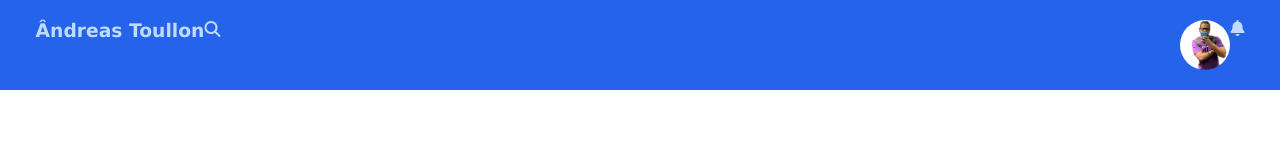
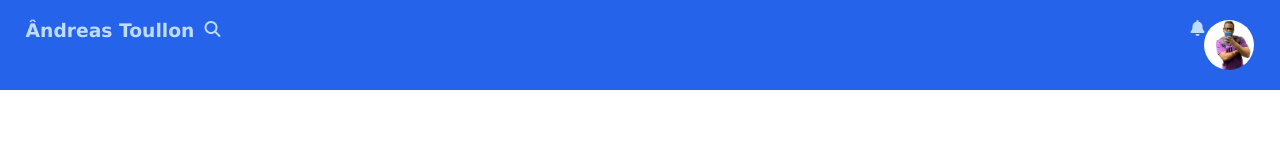
Before and after one commit to andreastoullondev/Dashboard2024, a plain HTML site: page index.html in a window 1280 px wide. Drawn offline with Linux system fonts and the light colour scheme.

Commit message:
header em processo

```diff
--- a/css/style.css
+++ b/css/style.css
@@ -12,14 +12,19 @@ header{
     justify-content: space-between;
 }
 
-img{
+.info-header{
+    color: #bfdbfe;
+    display: flex;
+
+}
+
+.info-header img{
     width: 50px;
     height: 50px;
     border-radius: 50%;
 }
-.info-header{
-    color: #bfdbfe;
-    display: flex;
-    justify-content: space-between;
-    margin:  0 10px;
+/* queria saber como alinhar o meu icone;com a minha imagem; sendo que a classe info-header me prejudica */
+
+.icons-header{
+    margin: 0 0 0 10px;
 }
--- a/index.html
+++ b/index.html
@@ -18,8 +18,8 @@
             </div>
         </div>
         <div class="info-header">
-            <img src="css/img/500.png" alt="">
-            <i class="fa-solid fa-bell"></i>
+                <i class="fa-solid fa-bell"></i>
+                <img src="css/img/500.png" alt="">
         </div>
     </header>
 
```
